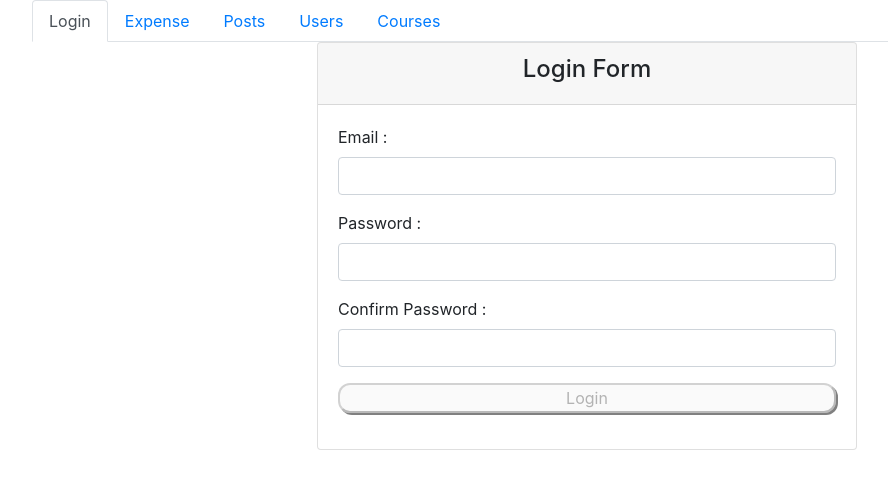
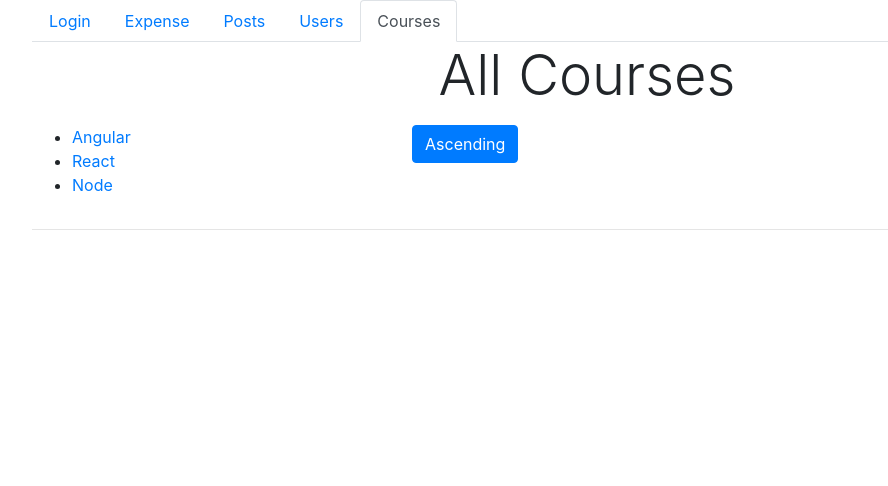
Before and after one commit to synergy2411/brillio-react-apr22, a React (Create React App) app in the folder first-app/: page /courses in a window 1280 px wide. Before the commit this address led to /login. Shown: the top 486 px of the page, without its empty margins (53-941 px from the left). Built offline with nearby package versions, Linux system fonts and the light colour scheme.

Commit message:
query params added

```diff
--- a/first-app/src/App.tsx
+++ b/first-app/src/App.tsx
@@ -14,8 +14,6 @@ const client = new ApolloClient({
   cache: new InMemoryCache()
 })
 
-
-
 function App() {
   return (
     <Fragment>
@@ -24,7 +22,8 @@ function App() {
       </div>
 
       <div className="container">
-          <Route path="/">
+        <Switch>
+          <Route path="/" exact>
             <Redirect to="/login" />
           </Route>
           <Route path="/login">
@@ -44,9 +43,10 @@ function App() {
           <Route path="/courses/:course/:duration">
             <Course />
           </Route>
-          <Route path="/courses" exact>
+          <Route path="/courses">
             <Courses />
           </Route>
+        </Switch>
       </div>
     </Fragment>
   );
--- a/first-app/src/Components/Courses/Courses.tsx
+++ b/first-app/src/Components/Courses/Courses.tsx
@@ -1,11 +1,21 @@
-import { Link, Route } from "react-router-dom";
-import Course from "./Course/Course";
+import { Link, useHistory, useLocation } from "react-router-dom";
 
 const Courses = () => {
+
+    const history = useHistory();
+    const location = useLocation()
+    const query = new URLSearchParams(location.search)
+    const isAscendingOrder = query.get('order') === 'asc'
+
+    const orderClickHandler = () => {
+        history.push("/courses?order=" + (isAscendingOrder ? 'desc' : 'asc'))
+    }
 
     return (
         <div>
             <p className="display-4 text-center">All Courses</p>
+            <div className="row">
+                <div className="col-4">
                     <ul>
                         <li>
                             <Link to="/courses/angular/40">Angular</Link>
@@ -17,6 +27,14 @@ const Courses = () => {
                             <Link to="/courses/node/80">Node</Link>
                         </li>
                     </ul>
+                </div>
+                <div className="col-8">
+                    <button className="btn btn-primary" onClick={orderClickHandler}>
+                        {isAscendingOrder ? 'Decending' : 'Ascending'}
+                    </button>
+                </div>
+            </div>
+
             <hr />
 
             {/* <Route path="/courses/:course">
--- a/first-app/src/Components/Login/Login.tsx
+++ b/first-app/src/Components/Login/Login.tsx
@@ -1,4 +1,5 @@
 import { useState, useRef, useEffect } from "react";
+import { Prompt } from "react-router-dom";
 import classes from './Login.module.css';
 
 const Login = () => {
@@ -8,11 +9,10 @@ const Login = () => {
     const [enteredEmail, setEnteredEmail] = useState<string>('')
     const [enteredPassword, setEnteredPassword] = useState<string>('')
     const [formState, setFormState] = useState<boolean>(false);
+    const [showPrompt, setShowPrompt] = useState<boolean>(false);
 
     const [emailInputBlur, setEmailInputBlur] = useState<boolean>(false);
     const [passwordInputBlur, setPasswordInputBlur] = useState<boolean>(false);
-
-
 
     let emailIsValid = enteredEmail.trim() !== '';
     let emailIncludeAtSign = enteredEmail.includes('@');
@@ -66,15 +66,20 @@ const Login = () => {
         setPasswordInputBlur(true)
     }
 
+    const formBlurHandler = () => {
+        setShowPrompt(true)
+    }
+
     return (
         <div className="row">
+            <Prompt when={showPrompt} message="Are you sure to leave this page?"/>
             <div className="col-6 offset-3">
                 <div className="card">
                     <div className="card-header">
                         <h4 className="text-center">Login Form</h4>
                     </div>
                     <div className="card-body">
-                        <form onSubmit={submitHandler}>
+                        <form onSubmit={submitHandler} onBlur={formBlurHandler}>
                             {/* email */}
                             <div className="form-group">
                                 <label htmlFor="username">Email :</label>
```
Lines whose indentation alone changed are shown as unchanged.
